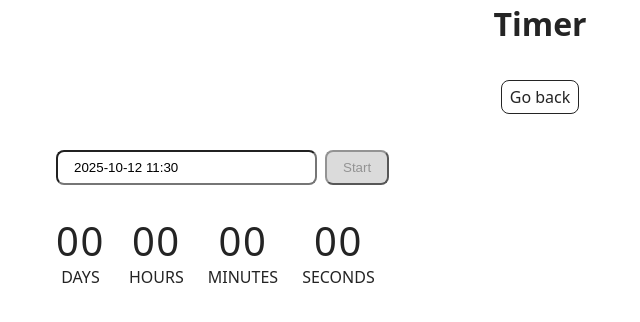
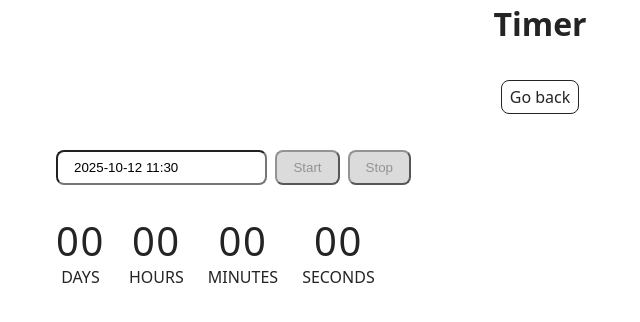
Before and after one commit to ulasem/goit-js-hw-10, a plain HTML site: page 1-timer.html in a window 1280 px wide. Shown: the whole page, without its empty margins (100-740 px from the left). Drawn offline with Linux system fonts and the light colour scheme.

Commit message:
Deploying to gh-pages from @ ulasem/goit-js-hw-10@317719b08bafac0bd892bf04693c3fd63934ad04 🚀

```diff
--- a/1-timer.html
+++ b/1-timer.html
@@ -22,6 +22,7 @@
         <div class="timer-input">
           <input type="text" id="datetime-picker" />
           <button type="button" data-start>Start</button>
+          <button type="button" data-stop>Stop</button>
         </div>
 
         <div class="timer">
```
Also changed, not shown: 1-timer.js (+1 -1 lines), 1 other file.
